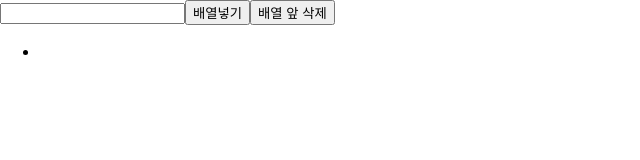
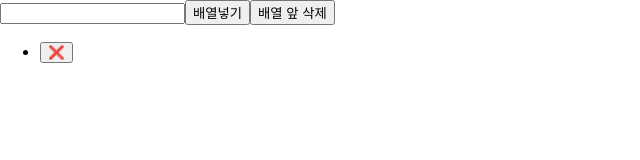
Before and after one commit to ij2356/ReactMovieApp, a React (Create React App) app: page / in a window 1280 px wide. Both pictures are taken after a click on the button "배열넣기". Shown: the top 160 px of the page, without its empty margins (0-640 px from the left). Built offline with nearby package versions, Linux system fonts and the light colour scheme; the HTML template or start-up script is replaced by a standard one.

Commit message:
state배열값 연습중

```diff
--- a/src/ArrayState.js
+++ b/src/ArrayState.js
@@ -11,8 +11,9 @@ function Array() {
     setTextArray([textValue, ...textArray]);
   };
 
-  const arrayDelete = () => {
-    setTextArray((e) => {})
+  const arrayDelete = (e) => {
+    const li = e.target.parentElement;
+    li.remove();
   }
 
 
@@ -21,12 +22,17 @@ function Array() {
     <>
       <input className="" value={textValue} onChange={textType} />
       <button onClick={arraySetting}>배열넣기</button>
-      <button onClick={arrayDelete}>배열 앞 삭제</button>
+      <button>배열 앞 삭제</button>
       <div className="textbox">
         <ul>
           {
-            textArray.map( (item, key) => {
-              return (<li key={key}>{item}</li>)
+            textArray.map((item, key) => {
+              return (
+                <li key={key} className={"i" + key}>
+                  {item}
+                  <button onClick={arrayDelete}>❌</button>
+                </li>
+              );
             })
           }
         </ul>
```
Also changed, not shown: src/pratice.txt (added).
